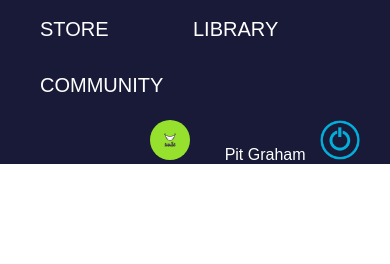
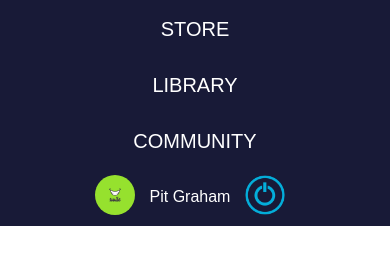
Before and after one commit to lmn451/steamApp, a website: page views/index.html in a window 390 px wide. Drawn offline with Linux system fonts and the light colour scheme; a web font is replaced by a local one.

Commit message:
header fix

```diff
--- a/public/stylesheets/main.css
+++ b/public/stylesheets/main.css
@@ -1,14 +1,10 @@
 @font-face {
-font-family: helvetica;
-src: url("../fonts.otf") format("opentype");
+	font-family: helvetica;
+	src: url("../fonts.otf") format("opentype");
 }
-*{
+*{padding: 0;margin: 0;}
+body{
 	font-family: helvetica;
-	padding: 0;
-	margin: 0;
-}
-body{
-
 }
 .header{
 	width: 100%;
@@ -20,9 +16,8 @@
 .clear{
 	clear: both;
 }
-.header ul.nav{
+.header ul.nav, ul.user li{
 	display: inline-block;
-
 }
 .header ul.nav li{
 	list-style: none;
@@ -39,34 +34,41 @@
 	transition:.8s;
 	color: #68BAFF;
 }
-.user ul li {
+ul.user{
+	float: right;
+	padding: 7px 0;
+}
+ul.user li {
 	vertical-align: middle;
-list-style-type: none;
+	list-style-type: none;
+	display: inline-block;
 }
-.user{
-
-	display: inline-block;
-	float: right;
-	vertical-align: middle;
-}
-.user a{
+ul.user li  a{
 	text-decoration: none;
 	color: white;
 	padding-right: 10px;
+}
+ul.user li  a.username{
+}
+.user img{
+	width: 40px;
+	height: 40px;
+	border-radius: 50%;
 }
 .log-out img{
 	width: 20px;
 	height: 20px;
 }
-.user img{
-	width: 40px;
-	height: 40px;
-	margin: 8px 20px 0 0;
-	border-radius: 50%
-}
-@media all and (max-width:530px){
-	.header ul li {
-		display: block;
+
+@media (max-width:768px){
+	.header ul{
+		width: 100%;
 		text-align: center;
+		padding: none
+	}
+	.header ul.nav li{
+		width: 100%;
+		padding-left: 0;
+		padding-right: 0;
 	}
 }
--- a/views/index.html
+++ b/views/index.html
@@ -12,19 +12,14 @@
 				<li><a href="">Library</a></li>
 				<li><a href="">Community</a></li>
 			</ul>
-			<div class="user">
-			<ul>
-				<li>
-					<a href=""><img src="../public/stylesheets/smile.png" alt=""></a>
-					<a href="" class="username">Pit Graham</a>
-					<a href=""><img src="../public/stylesheets/log-out.png" alt=""></a>
-				</li>
+			<ul class="user">
+				<li><a href=""><img src="../public/stylesheets/smile.png" alt=""></a></li>
+				<li><a href="" class="username">Pit Graham</a></li>
+				<li><a href=""><img src="../public/stylesheets/log-out.png" alt=""></a></li>
 			</ul>
 			<!-- <a href=""><img src="../public/stylesheets/smile.png" alt=""></a>
 			<a href="" class="username">Pit Graham</a>
 			<a href=""><img src="../public/stylesheets/log-out.png" alt=""></a>	 -->
-		</div>
-
 		<div class="clear"></div>
 	</div>
 </body>
```
